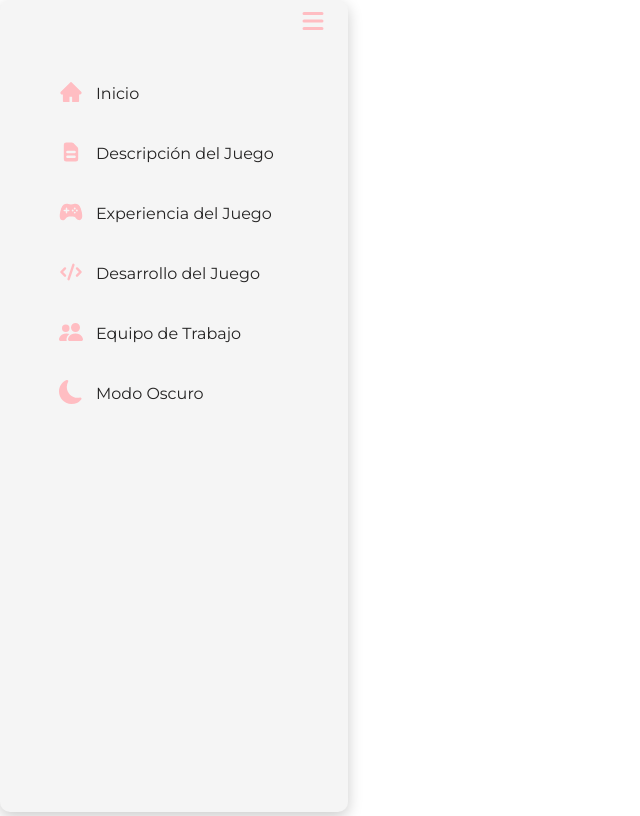
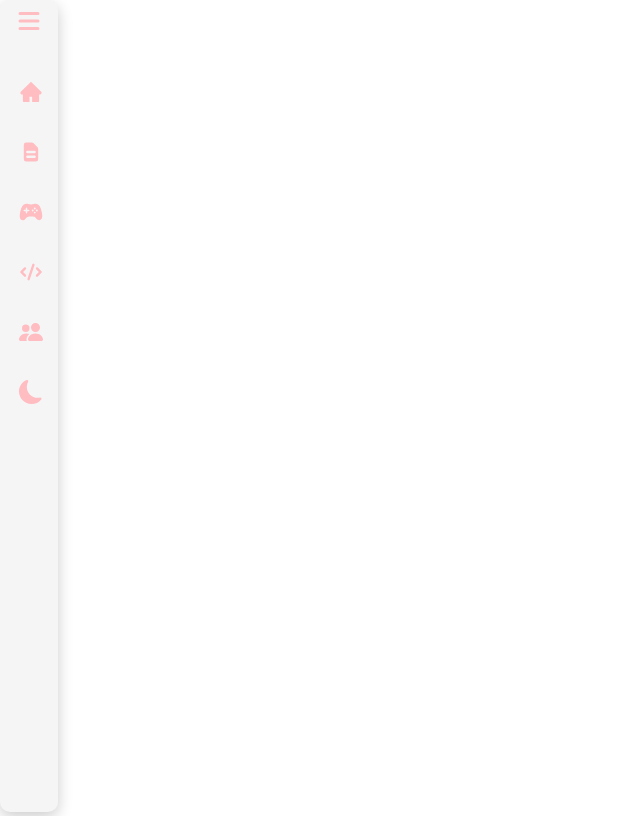
Before and after one commit to valenlzmj/ProyectoFinalEMW, a React (Create React App) app in the folder pagina/: page / in a window 1280 px wide. Shown: the whole page, without its empty margins (0-640 px from the left). Built offline with nearby package versions, Linux system fonts and the light colour scheme.

Commit message:
nav terminado

```diff
--- a/pagina/src/components/Menu.jsx
+++ b/pagina/src/components/Menu.jsx
@@ -11,16 +11,15 @@ const Menu = () => {
     const abrir = () => {
         let btn = document.querySelector("#btn");
         let sidebar = document.querySelector(".navigation");
-        btn.onclick = function(){
-            sidebar.classList.toggle("active");
-        }
+        sidebar.classList.toggle("active");
+
     }
 
     return (
         <div className="container">
             <div className="navigation">
                 <div className="logo">
-                    <HiMenu className="fontStyle" id="btn" />
+                    <HiMenu className="fontStyle" id="btn" onClick={abrir} />
                 </div>
                 <ul>
                     <li>
--- a/pagina/src/components/styles/Menu.scss
+++ b/pagina/src/components/styles/Menu.scss
@@ -8,12 +8,16 @@
         z-index: 10;
         background: #f5f5f5;
         height: 100%;
-        width: 320px;
+        width: 30px;
         border-radius: 10px;
         overflow: hidden;
         padding: 6px 14px;
         box-shadow: 0 5px 15px rgba(0, 0, 0, 0.2);
         transition: all 0.5s ease;
+        @include media ('<=tablet'){
+            width: 15px;
+            box-shadow: 0 5px 15px rgba(0, 0, 0, 0);;
+        }
         .fontStyle{
             color: #FFBDC2;
             font-size: 24px;
@@ -26,7 +30,7 @@
             padding: 5rem;
           #btn{
             position: absolute;
-            left: 90%;
+            left: 50%;
             top: 6px;
             height: 30px;
             width: 30px;
@@ -36,6 +40,7 @@
           }
         }
         ul{
+            padding-left: 0%;
             list-style: none;
             position: absolute;
             top: 0;
@@ -52,6 +57,9 @@
                 &:hover{
                     background: #efefef;
                 }
+                @include media ('<=tablet'){
+                    margin: 0px;
+                }
                 a{
                     text-decoration: none;
                     position: relative;
@@ -61,6 +69,7 @@
                     color: #242323;
                     align-items: center;
                     transition: all 0,4s ease;
+                    white-space: nowrap;
                     .icon {
                         position: relative;
                         display: block;
@@ -79,10 +88,22 @@
                         height: 60px;
                         line-height: 60px;
                         white-space: nowrap;
+                        opacity: 0;
+                        pointer-events: none;
+                        transition: all 0.5s ease;
                     }
                 }
             }
         }
     }
-
+    .navigation.active{
+        width: 250px;
+        #btn{
+            left: 90%;
+        }
+        .title{
+            opacity: 1;
+            pointer-events: auto;
+        }
+    }
 }
```
